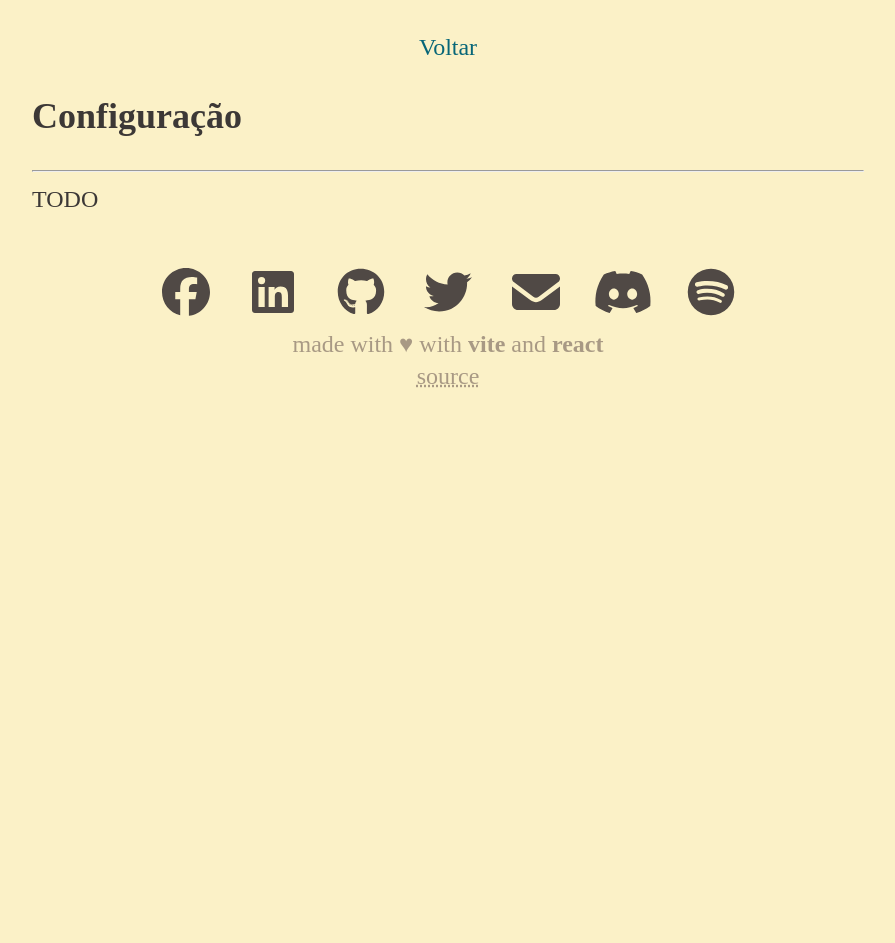
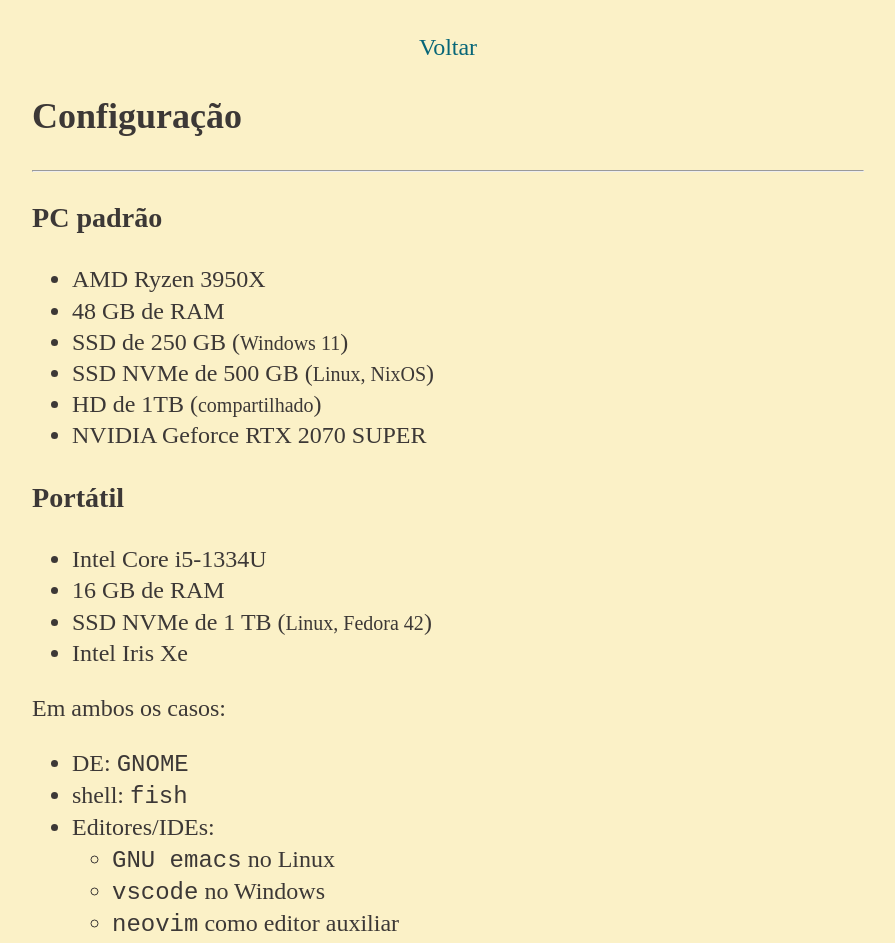
Before and after one commit to arthurmco/arthurmco.github.io, a React (Vite) app: page /setup in a window 1280 px wide. Shown: the top 943 px of the page, without its empty margins (192-1087 px from the left). Before the commit the page ends 832 px from the top, so only its background shows below. Built offline with nearby package versions, Linux system fonts and the light colour scheme; a web font is replaced by a local one.

Commit message:
pages: add content into the setup page

```diff
--- a/src/SetupPage.tsx
+++ b/src/SetupPage.tsx
@@ -8,10 +8,41 @@ function SetupPage() {
                 <Link to="/">Voltar</Link>
             </section>
             <main>
-              <h2>Configuração</h2>
-              <hr />
-              TODO
-
+                <h2>Configuração</h2>
+                <hr />
+                <section>
+                    <h3>PC padrão</h3>
+                    <ul>
+                        <li>AMD Ryzen 3950X</li>
+                        <li>48 GB de RAM</li>
+                        <li>SSD de 250 GB (<small>Windows 11</small>)</li>
+                        <li>SSD NVMe de 500 GB (<small>Linux, NixOS</small>)</li>
+                        <li>HD de 1TB (<small>compartilhado</small>)</li>
+                        <li>NVIDIA Geforce RTX 2070 SUPER</li>
+                    </ul>
+                </section>
+                <section>
+                    <h3>Portátil</h3>
+                    <ul>
+                        <li>Intel Core i5-1334U</li>
+                        <li>16 GB de RAM</li>
+                        <li>SSD NVMe de 1 TB (<small>Linux, Fedora 42</small>)</li>
+                        <li>Intel Iris Xe</li>
+                    </ul>
+                </section>
+                <section>
+                    Em ambos os casos:
+                    <ul>
+                        <li>DE: <code>GNOME</code></li>
+                        <li>shell: <code>fish</code></li>
+                        <li>Editores/IDEs: <ul>
+                            <li><code>GNU emacs</code> no Linux</li>
+                            <li><code>vscode</code> no Windows</li>
+                            <li><code>neovim</code> como editor auxiliar</li>
+                        </ul></li>
+                        <li>Esquema de cores: alguma variação do <code>gruvbox</code></li>
+                    </ul>
+                </section>
             </main>
         </MainLayout>
     )
```
